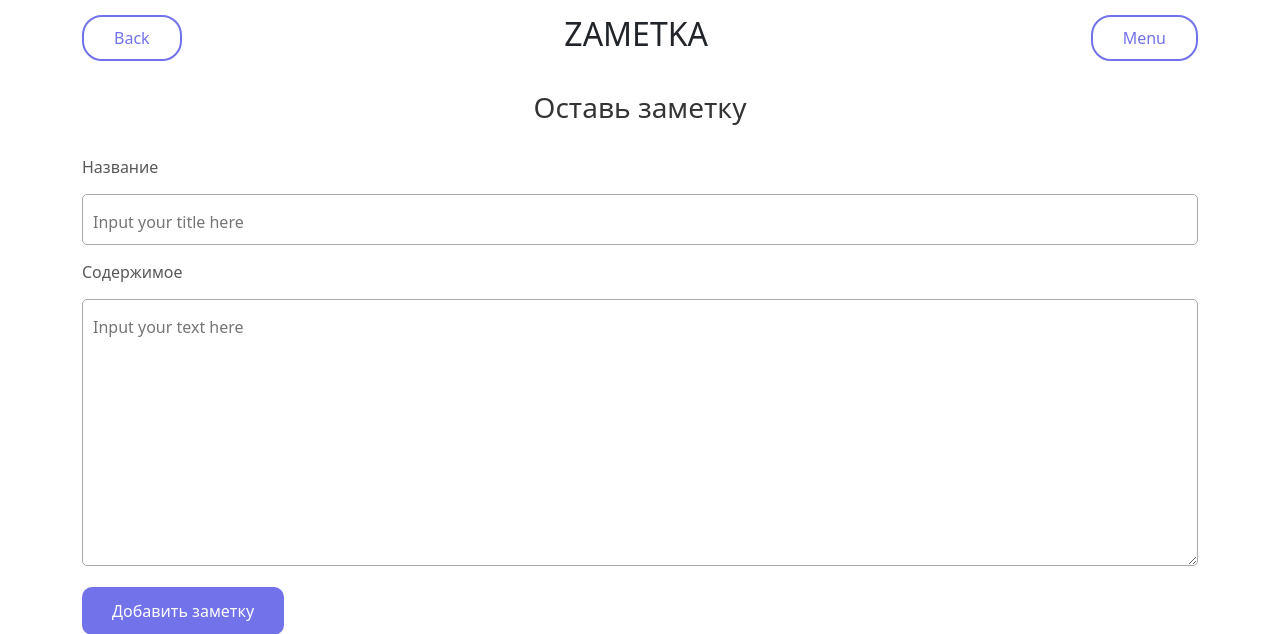
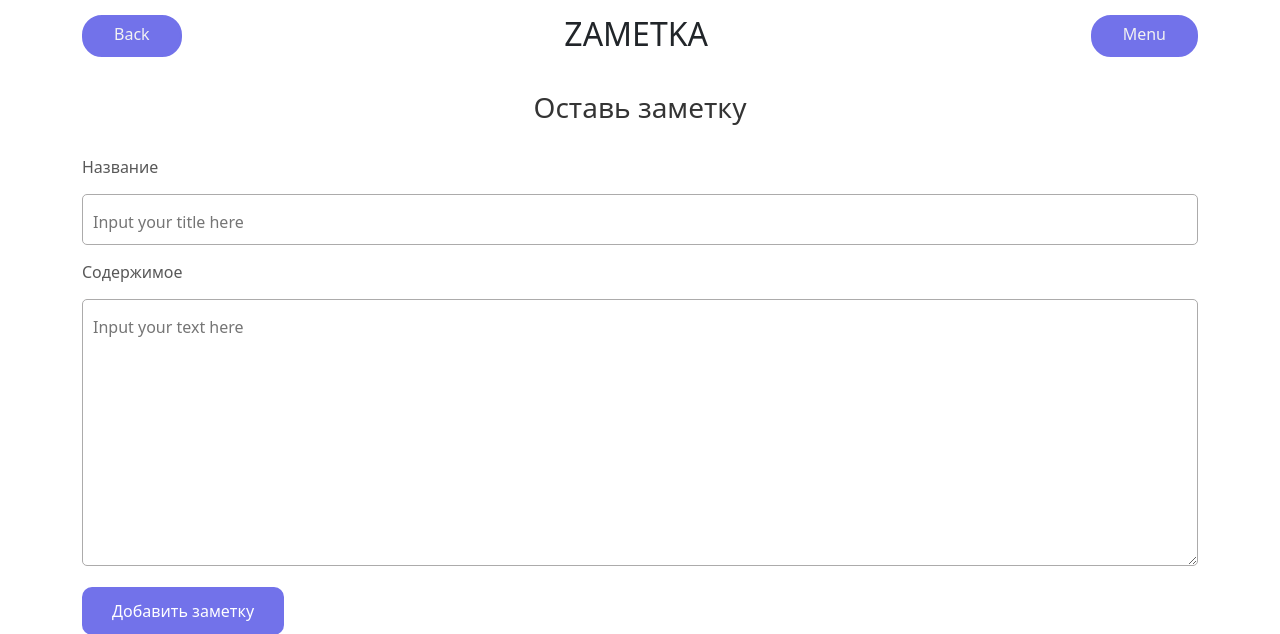
Before and after one commit to Goukuduken/djsite_zametka, a Django app: page /addnotice/ in a window 1280 px wide. Shown: the top 634 px of the page. Run offline with Django 3.2, Linux system fonts and the light colour scheme.

Commit message:
small changes: добавлены css-анимации на кнопки

```diff
--- a/zametka/noticeapp/static/noticeapp/css/style.css
+++ b/zametka/noticeapp/static/noticeapp/css/style.css
@@ -1,4 +1,3 @@
-
 
 body {
    background: rgb(255, 255, 255);
@@ -25,18 +24,33 @@ body {
 
 
 .notice-btn {
-background-color: inherit;
-font-size: inherit;
-color: #7272ea;
-padding:0px 30px;
-border: 2px solid #7272ea;
-border-radius: 20px;
+    height: 42px;
+	border: 2px solid #7272ea;
+    border-radius: 20px;
+	background: #7272ea;
+    padding:5px 30px;
+	color: #f2f2f2;
+	font-size: inherit;
+	position: relative;
+	box-sizing: border-box;
+	transition: all 500ms ease;
+    text-decoration: none;
+}
+
+.notice-btn:hover {
+    background: rgba(235,235,235,1);
+	color: #7272ea;
+	box-shadow: inset 0 0 0 0px #7272ea;
 }
 
 .notice-btn a{
    text-decoration: none;
+   color: #dfcfe3;
+}
+
+.notice-btn a:hover{
+   text-decoration: none;
    color: #7272ea;
-
 }
 
 /* Форма заметки */
@@ -99,6 +113,12 @@ border-radius: 20px;
    border-radius: 10px;
 }
 
+.notice-form_btn:hover {
+   background: rgba(235,235,235,1);
+   color: #7272ea;
+   box-shadow: inset 0 0 0 2px #7272ea;
+}
+
 /* Форма Full Notice */
 /* ------------------------------- */
 
--- a/zametka/noticeapp/templates/notice/addnotice.html
+++ b/zametka/noticeapp/templates/notice/addnotice.html
@@ -15,15 +15,9 @@
 
       <nav class="navigation">
         <div class="notice-navigation">
-          <button class="notice-btn">
-            <a href="{% url 'home' %}">Back </a>
-          </button>
-
+           <a class='notice-btn' type='button' href="{% url 'home' %}">Back</a>
           <h2 class="notice-navigation_title">ZAMETKA</h2>
-
-          <button class="notice-btn">
-            <a href="#">Menu</a>
-          </button>
+           <a class='notice-btn' type='button' href="#">Menu</a>
         </div>
       </nav>
 
```
Also changed, not shown: zametka/db.sqlite3.
